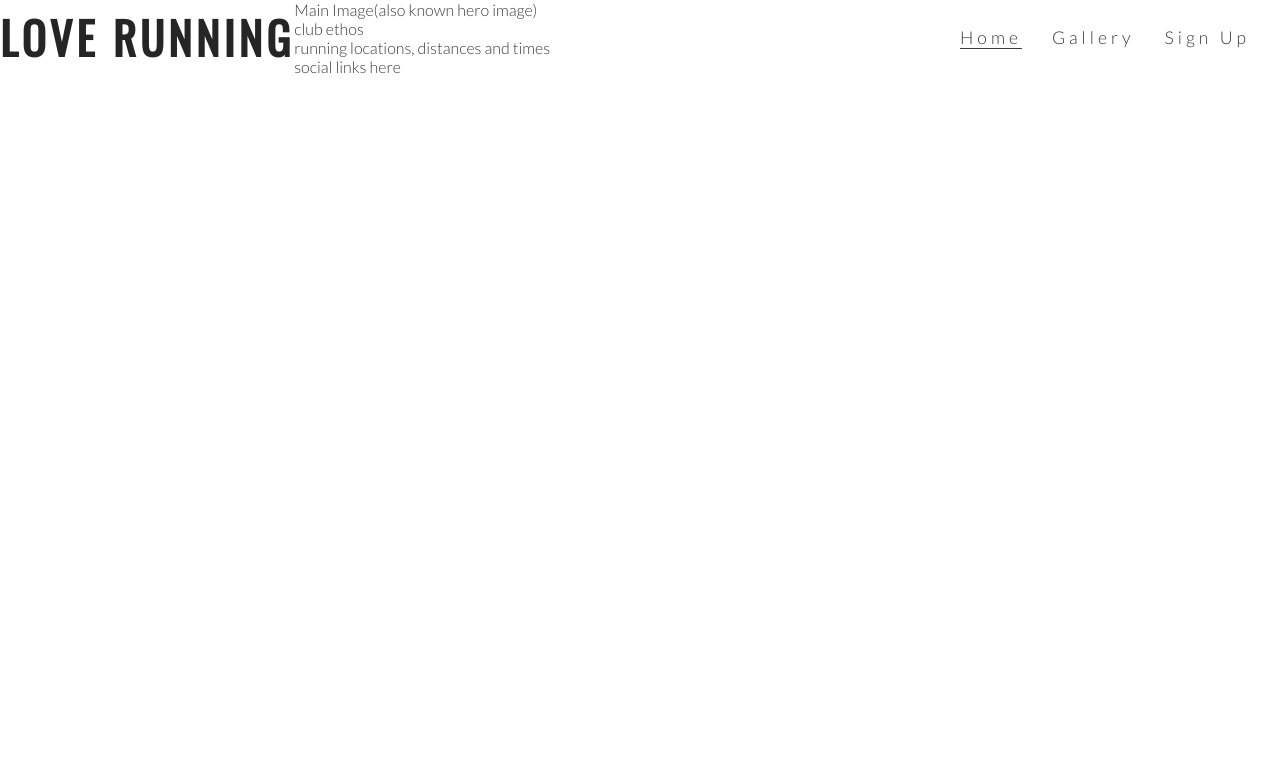
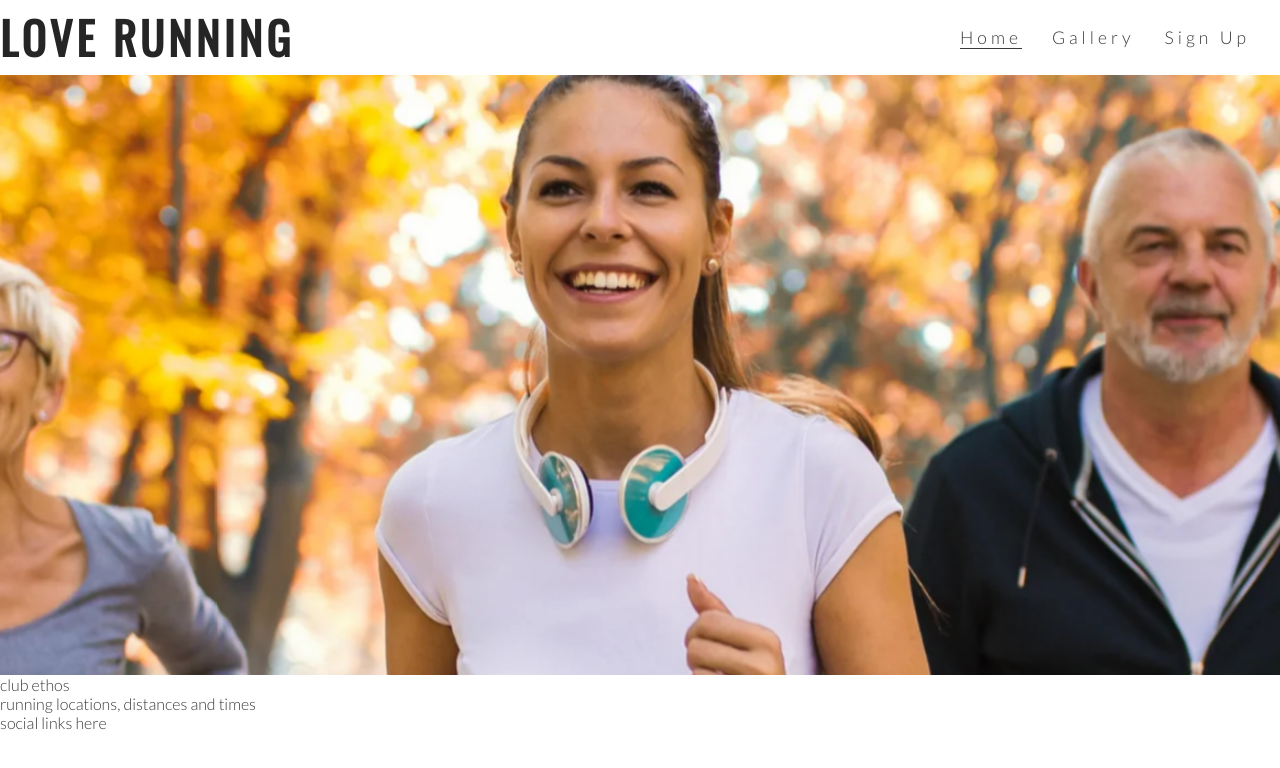
Before and after one commit to AngMaher/love-running, a plain HTML site: page index.html in a window 1280 px wide. Drawn offline with nearby package versions, Linux system fonts and the light colour scheme.

Commit message:
add animation to hero image

```diff
--- a/assets/css/style.css
+++ b/assets/css/style.css
@@ -46,6 +46,30 @@ h1, h2 {
 #menu a:hover {
     border-bottom: 1px solid #3a3a3a;
 }
+#hero-outer{
+    height: 600px;
+    width: 100%;
+    overflow: hidden;
+}
+#hero-image {
+    height: 600px;
+    width: 100%;
+    background: url("../images/hero-image.webp") no-repeat center center;
+
+    /* animation for zoom of image*/
+    animation-name: hero-zoom;
+    animation-duration: 5s;
+    animation-fill-mode: forwards;
+}
+
+@keyframes hero-zoom {
+    from{
+        transform: scale(1);
+    }
+    to{
+        transform: scale(1.1);
+    }
+}
 
 .active {
     border-bottom: 1px solid #3a3a3a;
--- a/index.html
+++ b/index.html
@@ -29,8 +29,10 @@
         </nav>
 
     </header>
-    <section>
-        Main Image(also known hero image)
+    <section id="hero-outer">
+        <div id="hero-image">
+
+        </div>
     </section>
     <section>
         club ethos
```
Also changed, not shown: assets/images/hero-image.webp (added).
